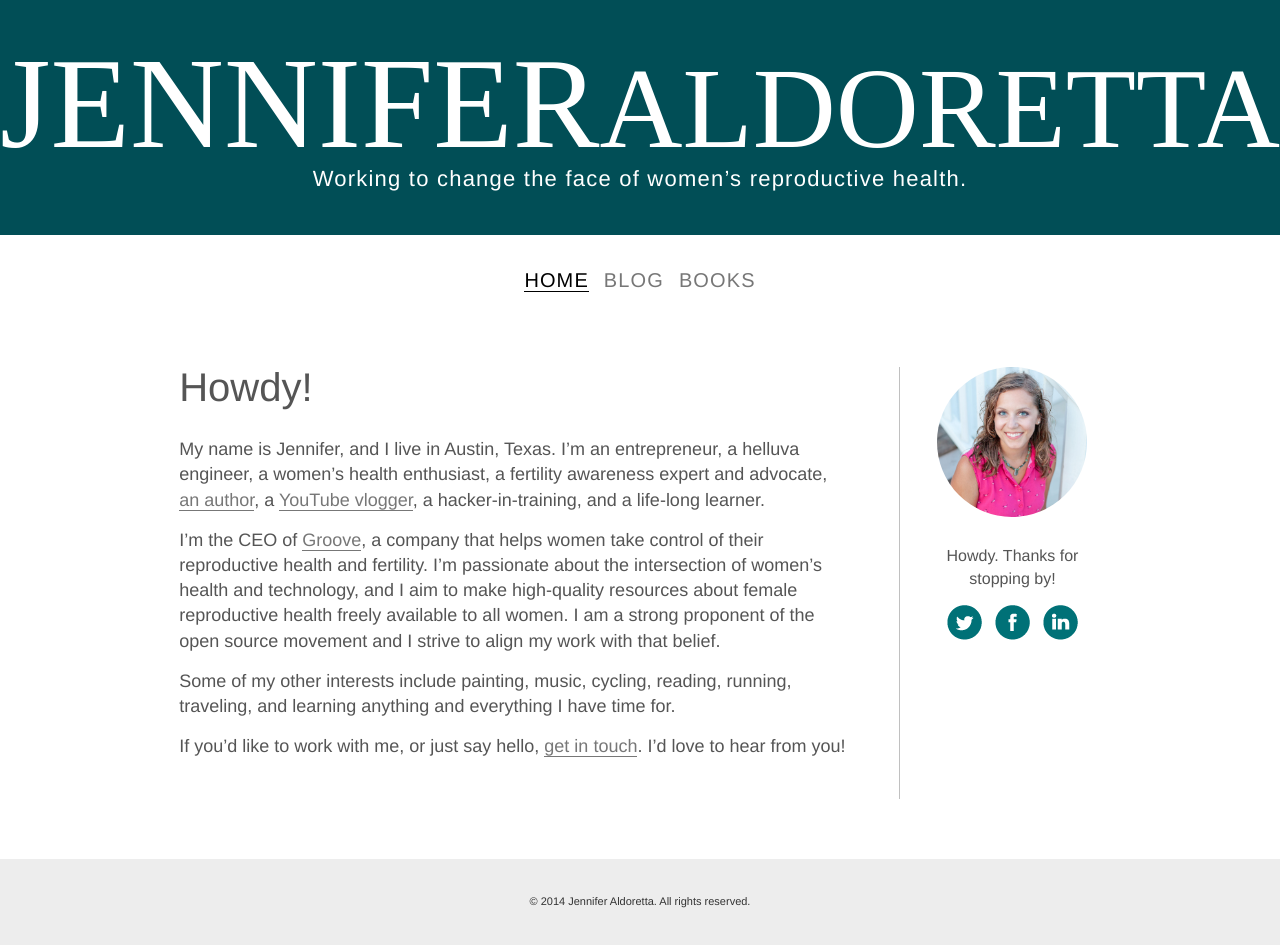
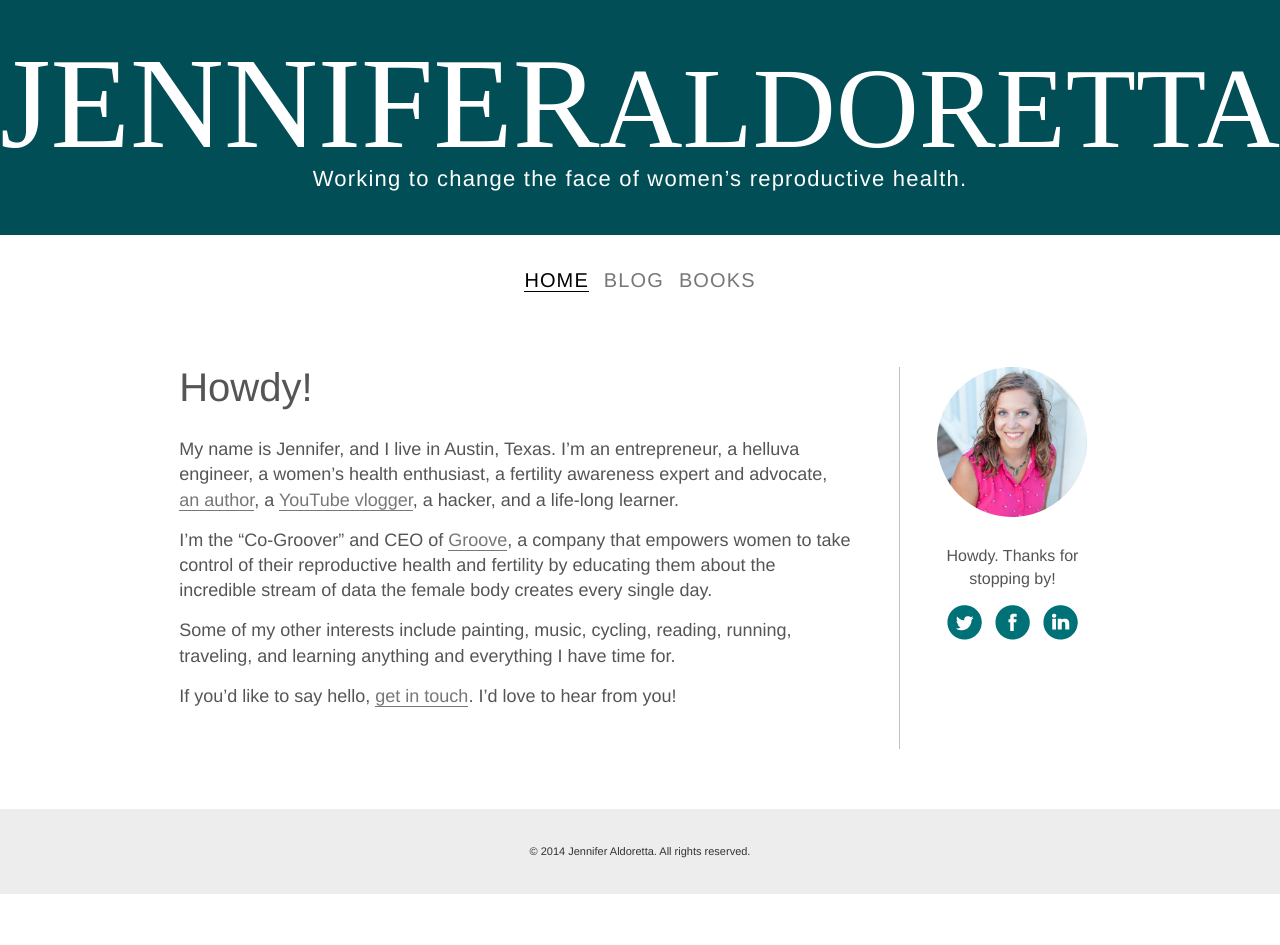
Before and after one commit to jaldoretta/jaldoretta.github.io, a Jekyll site: the page built from index.html, in a window 1280 px wide. Built offline with Jekyll 4.4.1, drawn with Linux system fonts in a browser that asks for light colours; Markdown is read by kramdown in place of the engine named in the settings; after the commit the page ends 900 px from its top, so only the background shows below that.

Commit message:
changes to index.html

```diff
--- a/index.html
+++ b/index.html
@@ -26,10 +26,10 @@ title: Meet Jennifer Aldoretta
 					</div>
 				</div><!--#hide-->
 				<div class="body-wrapper">
-					<p>My name is Jennifer, and I live in Austin, Texas. I&rsquo;m an entrepreneur, a helluva engineer, a women&rsquo;s health enthusiast, a fertility awareness expert and advocate, <a class="body-text-link" href="/books">an author</a>, a <a target="_blank" class="body-text-link" href="https://www.youtube.com/user/JenniferAldoretta/videos">YouTube vlogger</a>, a hacker-in-training, and a life-long learner.</p>
-					<p>I&rsquo;m the CEO of <a target="_blank" class="body-text-link" href="http://www.readytogroove.com">Groove</a>, a company that helps women take control of their reproductive health and fertility. I&rsquo;m passionate about the intersection of women&rsquo;s health and technology, and I aim to make high-quality resources about female reproductive health freely available to all women. I am a strong proponent of the open source movement and I strive to align my work with that belief.</p>
+					<p>My name is Jennifer, and I live in Austin, Texas. I&rsquo;m an entrepreneur, a helluva engineer, a women&rsquo;s health enthusiast, a fertility awareness expert and advocate, <a class="body-text-link" href="/books">an author</a>, a <a target="_blank" class="body-text-link" href="https://www.youtube.com/user/JenniferAldoretta/videos">YouTube vlogger</a>, a hacker, and a life-long learner.</p>
+					<p>I&rsquo;m the &ldquo;Co-Groover&rdquo; and CEO of <a target="_blank" class="body-text-link" href="http://www.readytogroove.com">Groove</a>, a company that empowers women to take control of their reproductive health and fertility by educating them about the incredible stream of data the female body creates every single day.</p>
 					<p>Some of my other interests include painting, music, cycling, reading, running, traveling, and learning anything and everything I have time for.</p>
-					<p>If you&rsquo;d like to work with me, or just say hello, <a class="body-text-link" href="mailto:jennifer@readytogroove.com">get in touch</a>. I&rsquo;d love to hear from you!</p>
+					<p>If you&rsquo;d like to say hello, <a class="body-text-link" href="mailto:jennifer@readytogroove.com">get in touch</a>. I&rsquo;d love to hear from you!</p>
 				</div>
 			</div>
 
```
